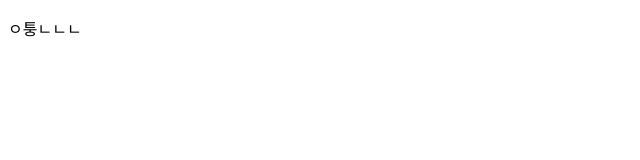
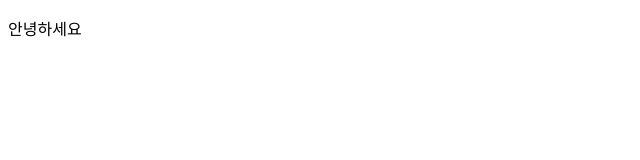
Before and after one commit to hikeong/capuchino, a plain HTML site: page index.html in a window 1280 px wide. Shown: the full height of the page, 0-640 px from the left. Drawn offline with Linux system fonts and the light colour scheme.

Commit message:
Update and rename dxjed.html to index.html

```diff
--- a/dxjed.html
+++ b/index.html
@@ -6,6 +6,6 @@
     <title>Document</title>
 </head>
 <body>
-    <p>ㅇ퉁ㄴㄴㄴ</p>
+    <p>안녕하세요</p>
 </body>
 </html>
```
